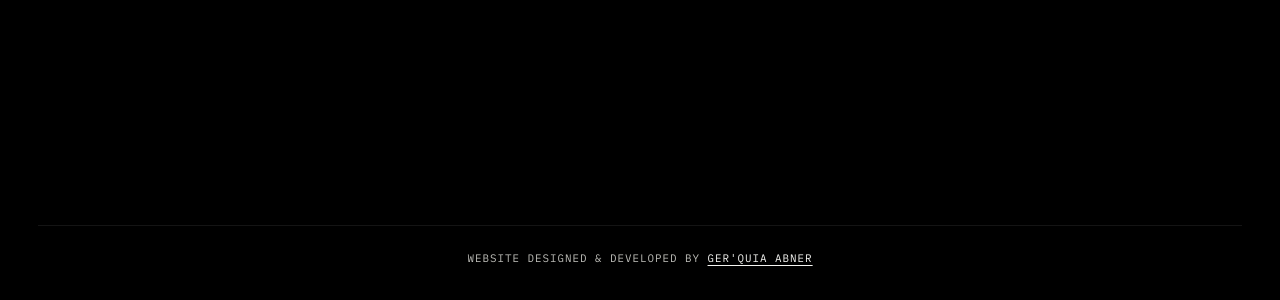
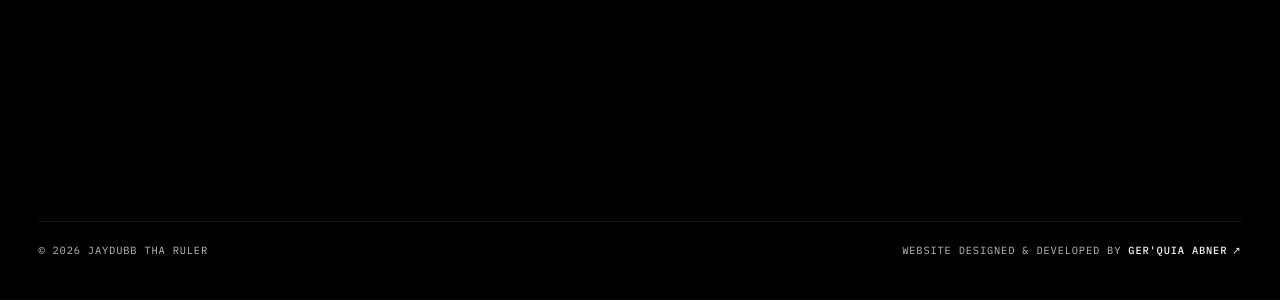
Before and after one commit to HiddenGems810/jaydubb-tha-ruler, a Next.js app: page /releases/shake-it-bae in a window 1280 px wide. Shown: the part 2921-3221 px from the top of the page. Built offline with nearby package versions, Linux system fonts and the light colour scheme.

Commit message:
style(footer): restructure into 2-tier architectural grid with /top-design balance

```diff
--- a/app/globals.css
+++ b/app/globals.css
@@ -1119,7 +1119,7 @@ img {
 
 /* Footer Section - STRICT #000000 solid background & 0.35 logo opacity */
 footer {
-  padding: 6rem 3vw 2rem;
+  padding: 6rem 3vw 2.5rem;
   background: #000000;
 }
 
@@ -1141,9 +1141,10 @@ footer {
 
 .footer-grid {
   display: grid;
-  grid-template-columns: 1fr 2fr 1fr;
+  grid-template-columns: 1fr auto 1fr;
   gap: 2rem;
-  padding-top: 1.25rem;
+  align-items: center;
+  padding-block: 1.5rem;
   border-top: 1px solid var(--rule);
   font-family: var(--font-mono), monospace;
   font-size: 0.68rem;
@@ -1151,57 +1152,64 @@ footer {
   text-transform: uppercase;
 }
 
-.footer-grid p {
+.footer-origin {
   margin: 0;
   color: var(--muted);
 }
 
-.footer-grid p:last-child {
+.footer-brand-tag {
+  margin: 0;
   text-align: right;
-}
-
-.footer-grid nav {
+  color: var(--muted);
+}
+
+.footer-nav {
   display: flex;
   justify-content: center;
   flex-wrap: wrap;
-  gap: 1.5rem;
-}
-
-.footer-grid a {
+  gap: clamp(1rem, 2vw, 1.75rem);
+}
+
+.footer-nav a {
   color: var(--paper);
   transition: color 150ms ease;
 }
 
-.footer-grid a:hover,
-.footer-grid a:focus-visible {
+.footer-nav a:hover,
+.footer-nav a:focus-visible {
   color: var(--red);
 }
 
-.footer-credits {
-  margin-top: 2rem;
-  padding-top: 1.5rem;
+.footer-bottom-bar {
+  display: flex;
+  justify-content: space-between;
+  align-items: center;
+  flex-wrap: wrap;
+  gap: 1.25rem;
+  padding-top: 1.25rem;
   border-top: 1px solid rgba(255, 255, 255, 0.08);
-  text-align: center;
-  font-family: var(--font-mono), monospace;
-  font-size: 0.68rem;
-  letter-spacing: 0.09em;
+  font-family: var(--font-mono), monospace;
+  font-size: 0.65rem;
+  letter-spacing: 0.08em;
   text-transform: uppercase;
   color: var(--muted);
 }
 
-.footer-credits p {
+.footer-bottom-bar p {
   margin: 0;
 }
 
-.footer-credits a {
+.footer-designer a {
+  display: inline-flex;
+  align-items: center;
+  gap: 0.3rem;
   color: var(--paper);
-  text-decoration: underline;
-  text-underline-offset: 3px;
+  font-weight: 500;
   transition: color 150ms ease;
 }
 
-.footer-credits a:hover,
-.footer-credits a:focus-visible {
+.footer-designer a:hover,
+.footer-designer a:focus-visible {
   color: var(--red);
 }
 
@@ -1676,14 +1684,21 @@ footer {
 
   .footer-grid {
     grid-template-columns: 1fr;
-  }
-
-  .footer-grid nav {
+    gap: 1.25rem;
+  }
+
+  .footer-nav {
     justify-content: flex-start;
   }
 
-  .footer-grid p:last-child {
+  .footer-brand-tag {
     text-align: left;
+  }
+
+  .footer-bottom-bar {
+    flex-direction: column;
+    align-items: flex-start;
+    gap: 0.75rem;
   }
 }
 
--- a/app/page.tsx
+++ b/app/page.tsx
@@ -749,8 +749,8 @@ export default function Home() {
           />
         </div>
         <div className="footer-grid">
-          <p>Colorado Springs, CO</p>
-          <nav aria-label="Social links">
+          <p className="footer-origin">Colorado Springs, CO</p>
+          <nav aria-label="Social links" className="footer-nav">
             {socials.map(([label, href]) => (
               <a
                 key={label}
@@ -764,17 +764,18 @@ export default function Home() {
               </a>
             ))}
           </nav>
+          <p className="footer-brand-tag">The 7 · Independent</p>
+        </div>
+        <div className="footer-bottom-bar">
           <p>© {new Date().getFullYear()} JayDubb Tha Ruler</p>
-        </div>
-        <div className="footer-credits">
-          <p>
+          <p className="footer-designer">
             Website Designed &amp; Developed by{" "}
             <a
               href="https://gerquiaabner.com"
               target="_blank"
               rel="noreferrer"
             >
-              Ger&apos;Quia Abner
+              Ger&apos;Quia Abner <Arrow />
             </a>
           </p>
         </div>
--- a/app/releases/aquarium-floors/page.tsx
+++ b/app/releases/aquarium-floors/page.tsx
@@ -298,25 +298,26 @@ export default function AquariumFloorsPage() {
           />
         </div>
         <div className="footer-grid">
-          <p>Colorado Springs, CO</p>
-          <nav aria-label="Social links">
+          <p className="footer-origin">Colorado Springs, CO</p>
+          <nav aria-label="Social links" className="footer-nav">
             <a href="https://open.spotify.com/artist/7IlXxo9gPXLZz2oWpTwS4l" target="_blank" rel="noreferrer">Spotify</a>
             <a href="https://music.apple.com/us/artist/jaydubbtharuler/1439373897" target="_blank" rel="noreferrer">Apple Music</a>
             <a href="https://www.youtube.com/@jaydubbtharuler" target="_blank" rel="noreferrer">YouTube</a>
             <a href="https://www.instagram.com/jaydubbtharuler/" target="_blank" rel="noreferrer">Instagram</a>
             <a href="https://x.com/JayDubbThaRuler" target="_blank" rel="noreferrer">X</a>
           </nav>
+          <p className="footer-brand-tag">The 7 · Independent</p>
+        </div>
+        <div className="footer-bottom-bar">
           <p>© {new Date().getFullYear()} JayDubb Tha Ruler</p>
-        </div>
-        <div className="footer-credits">
-          <p>
+          <p className="footer-designer">
             Website Designed &amp; Developed by{" "}
             <a
               href="https://gerquiaabner.com"
               target="_blank"
               rel="noreferrer"
             >
-              Ger&apos;Quia Abner
+              Ger&apos;Quia Abner <Arrow />
             </a>
           </p>
         </div>
--- a/app/releases/dont-forget-the-bag/page.tsx
+++ b/app/releases/dont-forget-the-bag/page.tsx
@@ -252,25 +252,26 @@ export default function DontForgetTheBagPage() {
           />
         </div>
         <div className="footer-grid">
-          <p>Colorado Springs, CO</p>
-          <nav aria-label="Social links">
+          <p className="footer-origin">Colorado Springs, CO</p>
+          <nav aria-label="Social links" className="footer-nav">
             <a href="https://open.spotify.com/artist/7IlXxo9gPXLZz2oWpTwS4l" target="_blank" rel="noreferrer">Spotify</a>
             <a href="https://music.apple.com/us/artist/jaydubbtharuler/1439373897" target="_blank" rel="noreferrer">Apple Music</a>
             <a href="https://www.youtube.com/@jaydubbtharuler" target="_blank" rel="noreferrer">YouTube</a>
             <a href="https://www.instagram.com/jaydubbtharuler/" target="_blank" rel="noreferrer">Instagram</a>
             <a href="https://x.com/JayDubbThaRuler" target="_blank" rel="noreferrer">X</a>
           </nav>
+          <p className="footer-brand-tag">The 7 · Independent</p>
+        </div>
+        <div className="footer-bottom-bar">
           <p>© {new Date().getFullYear()} JayDubb Tha Ruler</p>
-        </div>
-        <div className="footer-credits">
-          <p>
+          <p className="footer-designer">
             Website Designed &amp; Developed by{" "}
             <a
               href="https://gerquiaabner.com"
               target="_blank"
               rel="noreferrer"
             >
-              Ger&apos;Quia Abner
+              Ger&apos;Quia Abner <Arrow />
             </a>
           </p>
         </div>
--- a/app/releases/off-brand/page.tsx
+++ b/app/releases/off-brand/page.tsx
@@ -255,25 +255,26 @@ export default function OffBrandPage() {
           />
         </div>
         <div className="footer-grid">
-          <p>Colorado Springs, CO</p>
-          <nav aria-label="Social links">
+          <p className="footer-origin">Colorado Springs, CO</p>
+          <nav aria-label="Social links" className="footer-nav">
             <a href="https://open.spotify.com/artist/7IlXxo9gPXLZz2oWpTwS4l" target="_blank" rel="noreferrer">Spotify</a>
             <a href="https://music.apple.com/us/artist/jaydubbtharuler/1439373897" target="_blank" rel="noreferrer">Apple Music</a>
             <a href="https://www.youtube.com/@jaydubbtharuler" target="_blank" rel="noreferrer">YouTube</a>
             <a href="https://www.instagram.com/jaydubbtharuler/" target="_blank" rel="noreferrer">Instagram</a>
             <a href="https://x.com/JayDubbThaRuler" target="_blank" rel="noreferrer">X</a>
           </nav>
+          <p className="footer-brand-tag">The 7 · Independent</p>
+        </div>
+        <div className="footer-bottom-bar">
           <p>© {new Date().getFullYear()} JayDubb Tha Ruler</p>
-        </div>
-        <div className="footer-credits">
-          <p>
+          <p className="footer-designer">
             Website Designed &amp; Developed by{" "}
             <a
               href="https://gerquiaabner.com"
               target="_blank"
               rel="noreferrer"
             >
-              Ger&apos;Quia Abner
+              Ger&apos;Quia Abner <Arrow />
             </a>
           </p>
         </div>
--- a/app/releases/shake-it-bae/page.tsx
+++ b/app/releases/shake-it-bae/page.tsx
@@ -255,25 +255,26 @@ export default function ShakeItBaePage() {
           />
         </div>
         <div className="footer-grid">
-          <p>Colorado Springs, CO</p>
-          <nav aria-label="Social links">
+          <p className="footer-origin">Colorado Springs, CO</p>
+          <nav aria-label="Social links" className="footer-nav">
             <a href="https://open.spotify.com/artist/7IlXxo9gPXLZz2oWpTwS4l" target="_blank" rel="noreferrer">Spotify</a>
             <a href="https://music.apple.com/us/artist/jaydubbtharuler/1439373897" target="_blank" rel="noreferrer">Apple Music</a>
             <a href="https://www.youtube.com/@jaydubbtharuler" target="_blank" rel="noreferrer">YouTube</a>
             <a href="https://www.instagram.com/jaydubbtharuler/" target="_blank" rel="noreferrer">Instagram</a>
             <a href="https://x.com/JayDubbThaRuler" target="_blank" rel="noreferrer">X</a>
           </nav>
+          <p className="footer-brand-tag">The 7 · Independent</p>
+        </div>
+        <div className="footer-bottom-bar">
           <p>© {new Date().getFullYear()} JayDubb Tha Ruler</p>
-        </div>
-        <div className="footer-credits">
-          <p>
+          <p className="footer-designer">
             Website Designed &amp; Developed by{" "}
             <a
               href="https://gerquiaabner.com"
               target="_blank"
               rel="noreferrer"
             >
-              Ger&apos;Quia Abner
+              Ger&apos;Quia Abner <Arrow />
             </a>
           </p>
         </div>
```
